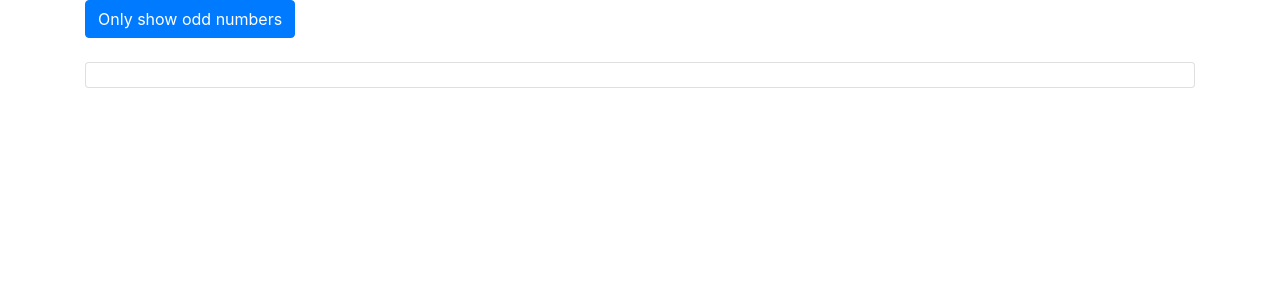
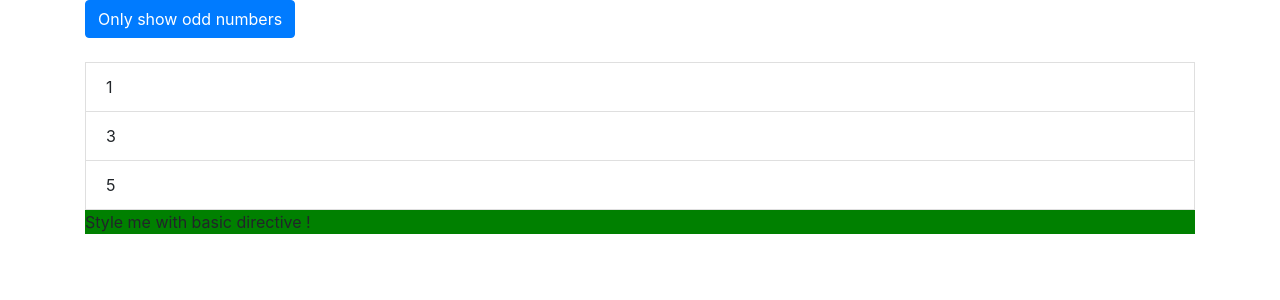
Before and after one commit to hamzaDeveloppementWeb/Angular, an Angular app in the folder directives/: page / in a window 1280 px wide. Shown: the top 300 px of the page. Built offline with nearby package versions, Linux system fonts and the light colour scheme.

Commit message:
Creating a basic directive and adding it

```diff
--- a/directives/src/app/app.component.html
+++ b/directives/src/app/app.component.html
@@ -3,16 +3,26 @@
     <div class="col-12">
       <button
         class="btn btn-primary"
-        (click)="onlyOdd = !onlyOdd">Only show odd numbers</button>
+        (click)="onlyOdd = !onlyOdd">Only show odd numbers
+      </button>
       <br><br>
       <ul class="list-group">
-        <li
-          class="list-group-item">
-        </li>
+        <div *ngIf="onlyOdd">
+          <li
+            class="list-group-item"
+            *ngFor="let odd of oddNumbers">
+            {{ odd }}
+          </li>
+        </div>
+        <div *ngIf="!onlyOdd">
+          <li
+            class="list-group-item"
+            *ngFor="let even of evenNumbers">
+            {{ even }}
+          </li>
+        </div>
       </ul>
-      <ng-template [ngIf]="onlyOdd">
-        <p>Only odd</p>
-      </ng-template>
+      <p appBasicHighlight>Style me with basic directive !</p>
     </div>
   </div>
 </div>
--- a/directives/src/app/app.component.ts
+++ b/directives/src/app/app.component.ts
@@ -6,6 +6,7 @@ import { Component } from '@angular/core';
   styleUrls: ['./app.component.css']
 })
 export class AppComponent {
-  numbers = [1, 2, 3, 4, 5];
+  evenNumbers = [1, 3, 5];
+  oddNumbers = [2, 4];
   onlyOdd = false;
 }
--- /dev/null
+++ b/directives/src/app/basic-highlight/basic-highlight.directive.ts
@@ -0,0 +1,12 @@
+import {Directive, ElementRef, OnInit} from "@angular/core";
+
+@Directive({
+  selector: '[appBasicHighlight]'
+})
+export class BasicHighlightDirective implements OnInit {
+  constructor(private elementRef: ElementRef) {}
+
+  ngOnInit() {
+    this.elementRef.nativeElement.style.backgroundColor = 'green';
+  }
+}
```
Also changed, not shown: directives/src/app/app.module.ts (+5 -2 lines).
